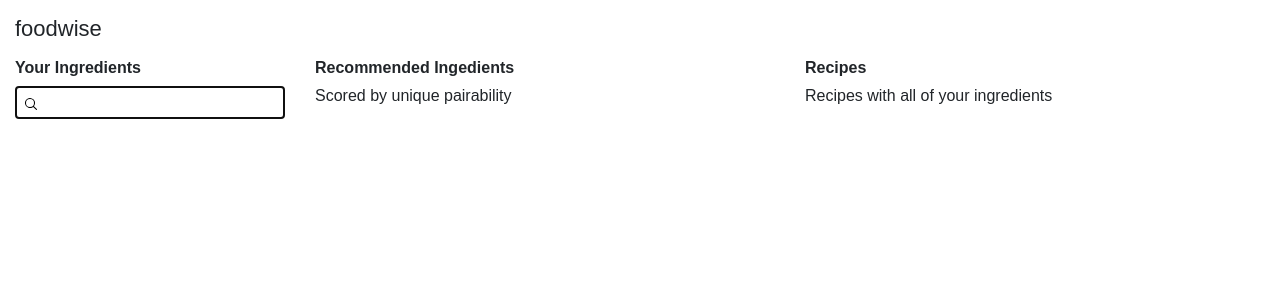
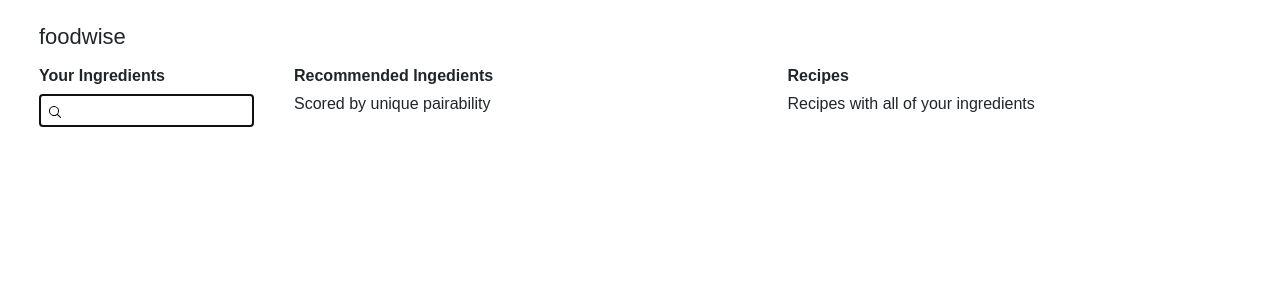
Before and after one commit to josh-minch/flavorwise, a Flask app: page / in a window 1280 px wide. Shown: the top 300 px of the page. Run offline with Flask 2, Linux system fonts and the light colour scheme; parts of the project's set-up code (start-up, migrations or seed data) failed here and were passed over; some libraries are stand-ins or nearby versions; some web fonts are replaced.

Commit message:
Better responsive padding, remove unnecessary css

```diff
--- a/static/style.css
+++ b/static/style.css
@@ -9,8 +9,47 @@ body {
   }
 }
 
-#content {
-  display: block;
+@media screen and (max-width: 320px) {
+  .container-fluid {
+    padding-left: 10px;
+    padding-right: 10px;
+  }
+}
+
+#my-ingred-col, #rec-ingred-col, #recipe-col {
+  padding-left: 0px;
+  padding-right: 0px;
+}
+
+@media screen and (min-width: 992px) {
+  #my-ingred-col {
+    padding-left: 0px;
+    padding-right: 10px;
+  }
+  #rec-ingred-col {
+    padding: 0px 10px;
+  }
+  #recipe-col {
+    padding-left: 10px;
+    padding-right: 0px;
+  }
+}
+
+@media screen and (min-width: 1200px) {
+  h1 {
+    padding-left: 15px;
+  }
+  #my-ingred-col {
+    padding-left: 15px;
+    padding-right: 20px;
+  }
+  #rec-ingred-col {
+    padding: 0px 20px;
+  }
+  #recipe-col {
+    padding-left: 20px;
+    padding-right: 15px;
+  }
 }
 
 h1 {
@@ -41,8 +80,7 @@ h3 {
 
 @media screen and (min-width: 992px) {
   #my-ingred-col {
-    min-width: 300px;
-    max-width: 300px;
+    flex: 0 0 250px;
   }
 }
 
--- a/templates/index.html
+++ b/templates/index.html
@@ -26,15 +26,15 @@
 </head>
 
 <body>
-    <div class="container-fluid pt-4 pb-3 pt-sm-3">
+    <div class="container-fluid pt-3 pb-3 pt-xl-4 pl-xl-4 pr-xl-4">
         <h1 class="mb-3">foodwise</h1>
-        <div class="row">
+        <div class="row m-0">
             <div class="col-lg mb-4 mb-lg-0" id="my-ingred-col">
                 <h2>Your Ingredients</h2>
                 <div id="content-ingred">
                     <form class="mt-2 mb-1" id="search">
                         <div id="bloodhound">
-                            <input class="typeahead mr-2" name="search" id="search-input" title="Select an ingredient"
+                            <input class="typeahead" name="search" id="search-input" title="Select an ingredient"
                                 autocomplete="off" autofocus="true">
                         </div>
                     </form>
@@ -51,17 +51,25 @@
                         {%- endif -%}
                     </form>
                 </div>
+
             </div>
-            <div class="col-lg mb-4 mb-lg-0">
+            <div class="col-lg mb-4 mb-lg-0" id="rec-ingred-col">
+
                 <h2>Recommended Ingedients</h2>
                 <h3>Scored by unique pairability</h3>
                 <div id="r-ingreds" class="mt-2">
                     <table id="ingred-table" class="table table-sm table-hover pt-2 mb-0">
                         <thead>
                             <tr>
-                                <th class="border-0 pl-0" scope="col">Ingredient</th>
+                                <th class="border-0 pl-0" scope="col">
+                                    <span class="lg-view">Ingredient</span>
+                                    <span class="xs-view">Ingreds.</span>
+                                </th>
                                 <th class="border-0" scope="col">Score</th>
-                                <th class="border-0" scope="col">Recipes</th>
+                                <th class="border-0" scope="col">
+                                    <span class="lg-view">Recipes</span>
+                                    <span class="xs-view">Rcps.</span>
+                                </th>
                                 <th class="border-0" scope="col"></th>
                             </tr>
                         </thead>
@@ -81,8 +89,10 @@
                         </tbody>
                     </table>
                 </div>
+
             </div>
-            <div class="col-lg">
+            <div class="col-lg" id="recipe-col">
+
                 <h2>Recipes</h2>
                 <h3>Recipes with all of your ingredients</h3>
                 <div id="recipes" class="mt-2">
@@ -105,6 +115,7 @@
                         </tbody>
                     </table>
                 </div>
+
             </div>
         </div>
     </div>
```
Also changed, not shown: other parts of static/style.css (+17 -25 lines).
